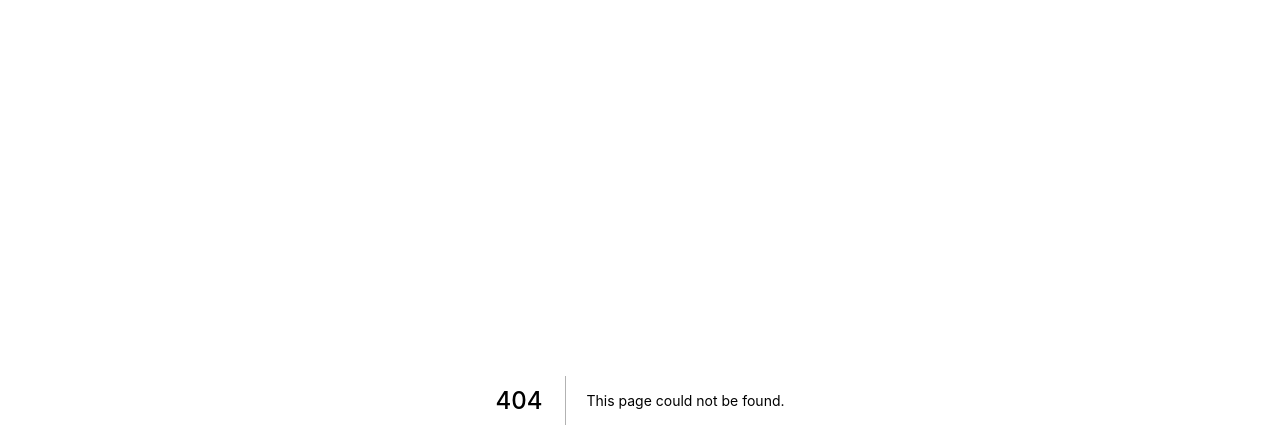
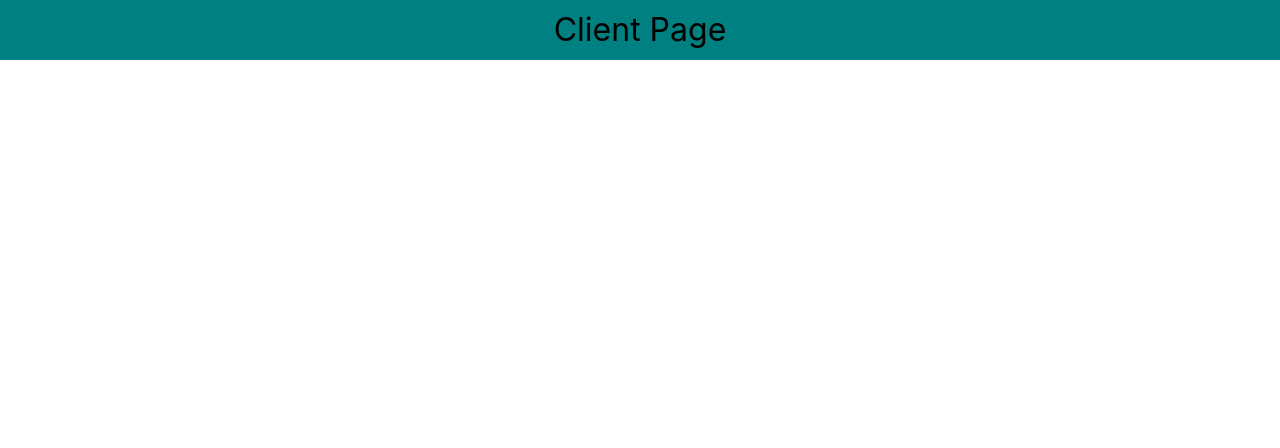
Before and after one commit to Apocryphon06/next-js-project, a Next.js app: page /clients in a window 1280 px wide. Before the commit this address had no page. Shown: the top 448 px of the page. Built offline with nearby package versions, Linux system fonts and the light colour scheme.

Commit message:
file based routing

```diff
--- /dev/null
+++ b/pages/clients/index.js
@@ -0,0 +1,19 @@
+import React from "react";
+
+const index = () => {
+  return (
+    <div
+      style={{
+        height: "60px",
+        backgroundColor: "teal",
+        fontSize: "32px",
+        textAlign: "center",
+        padding: "10px",
+      }}
+    >
+      Client Page
+    </div>
+  );
+};
+
+export default index;
--- a/pages/index.js
+++ b/pages/index.js
@@ -1,7 +1,7 @@
 import React from "react";
 
 const index = () => {
-  return <div>next</div>;
+  return <div>Home Products About</div>;
 };
 
 export default index;
--- a/styles/globals.css
+++ b/styles/globals.css
@@ -15,12 +15,10 @@ a {
   box-sizing: border-box;
 }
 
-@media (prefers-color-scheme: dark) {
-  html {
-    color-scheme: dark;
-  }
-  body {
-    color: white;
-    background: black;
-  }
+.hover:hover {
+  background-color: rgb(115, 204, 204);
 }
+
+.hover {
+  background-color: teal;
+}
```
Also changed, not shown: pages/products/[id].js (added, +9 -0 lines), pages/products/about.js (added, +19 -0 lines), pages/products/index.js (added, +19 -0 lines).
